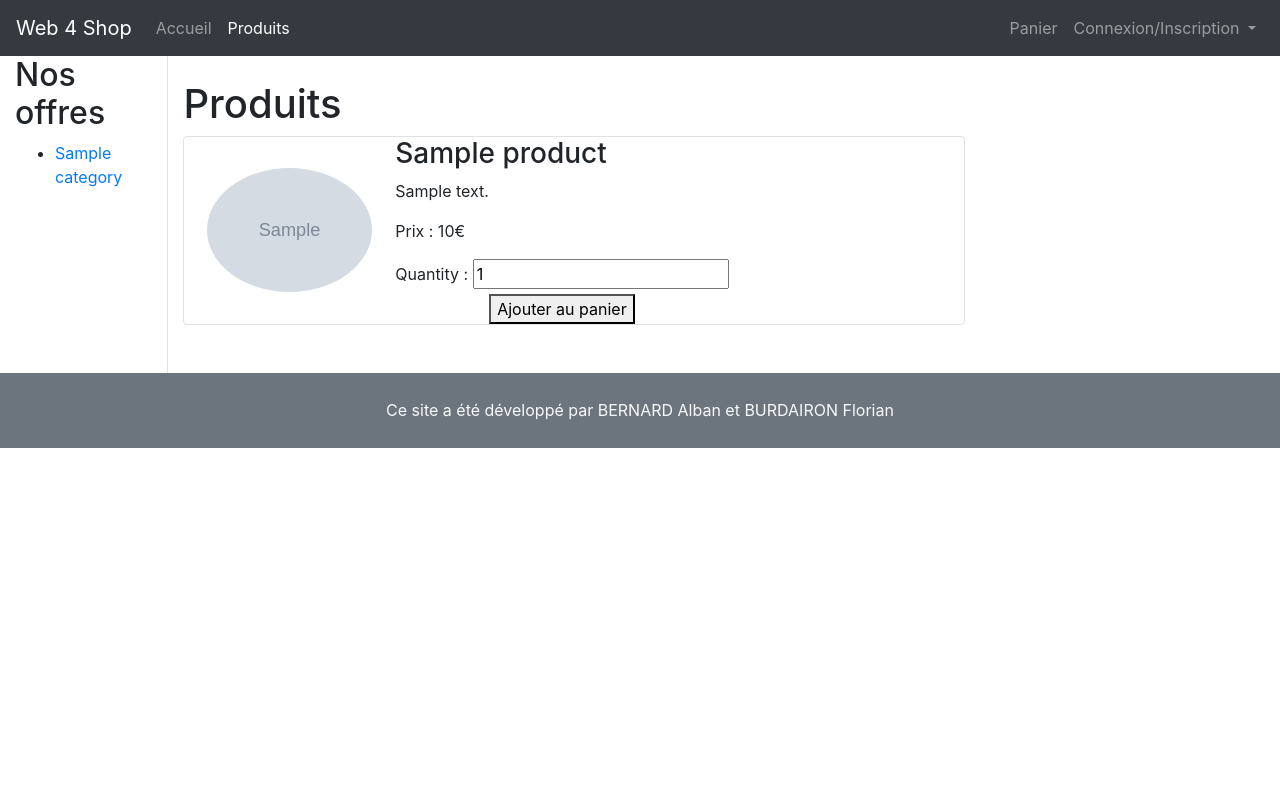
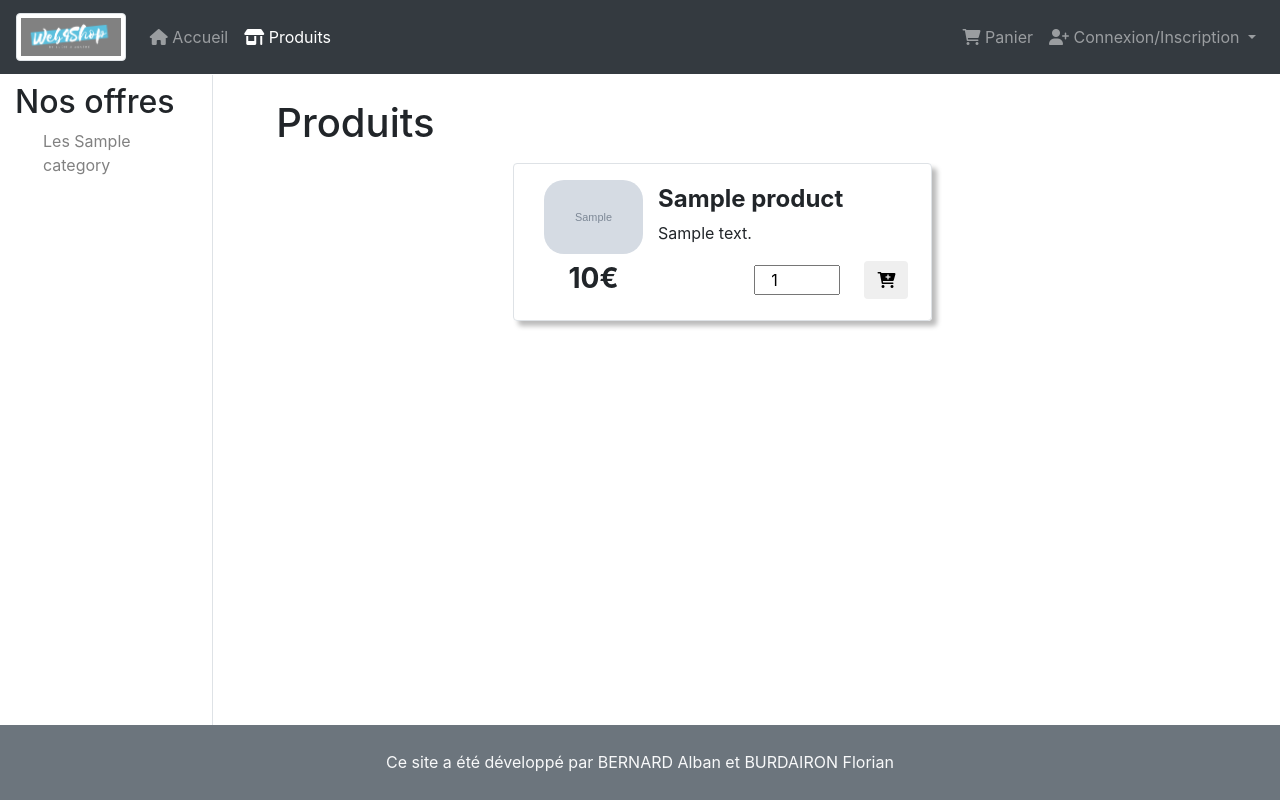
Before and after one commit to florianBurdairon/projet-ISI-WEB, a PHP site: page /products in a window 1280 px wide. Run offline with PHP 8.4, Linux system fonts and the light colour scheme; tables that the repository leaves empty or names only in its code hold one stand-in row (values such as "Sample post"); grey boxes marked "Sample" are stand-in pictures; some libraries are stand-ins or nearby versions.

Commit message:
start bootstrap : home / products / shoppingcart

```diff
--- a/assets/css/style.css
+++ b/assets/css/style.css
@@ -1,8 +1,50 @@
-footer{
-    min-height:75px;
-    padding-top:25px;
+html, body {
+    margin: 0;
+    min-height: 100%;
+    height: 100%;
+}
+
+footer, .push{
+    min-height: 75px;
+    padding-top: 25px;
+}
+
+header {
+    min-height: 75px;
+}
+
+.content-wrapper {
+    min-height: 100%;
+    margin-top: 0px;
+    padding-top: 75px;
+    margin-bottom: -75px;
+    padding-bottom: 75px;
 }
 
 table, th, td{
     border: 1px solid black;
 }
+
+.img-thumbnail{
+    height: 48px;
+    width: auto;
+}
+
+.li-offers {
+    font-size: medium;
+    color: #818181;
+}
+
+.li-offers:hover{
+    color: #616161;
+    text-decoration: none;
+}
+
+.product-box {
+    box-shadow: #BBBBBB 5px 5px 5px;
+    flex: 50%;
+}
+
+.product-img {
+    border-radius: 20px;
+}
--- a/view/layout.php
+++ b/view/layout.php
@@ -4,10 +4,11 @@
         <meta http-equiv="Content-Type" content="text/html" ; charset="utf-8" />
         <link rel="stylesheet" href="https://cdn.jsdelivr.net/npm/bootstrap@4.0.0/dist/css/bootstrap.min.css" integrity="sha384-Gn5384xqQ1aoWXA+058RXPxPg6fy4IWvTNh0E263XmFcJlSAwiGgFAW/dAiS6JXm" crossorigin="anonymous">
         <link rel="stylesheet" href="<?= ROOT ?>assets/css/style.css">
+        <link rel="stylesheet" href="https://cdnjs.cloudflare.com/ajax/libs/font-awesome/6.2.1/css/all.min.css">
         <title><?= $title?></title>
     </head>
     <body>
-        <header>
+        <header class="fixed-top">
             <!-- Navigation sur le site -->
             <nav class="navbar navbar-expand-sm navbar-dark bg-dark justify-content-start">
 
@@ -17,34 +18,33 @@
                 </button>
 
                 <!-- Logo -->
-                <a class="navbar-brand" href="<?= ROOT ?>home">Web 4 Shop</a>
+                <a class="navbar-brand" href="<?= ROOT ?>home"><img class="img-thumbnail" src="<?= ROOT ?>assets/productimages/Web4ShopHeader.png"></a>
 
                 <!-- Liens -->
                 <div class="collapse navbar-collapse" id="navbarSupportedContent">
                     <!-- Navigation sur le site -->
                     <ul class="navbar-nav mr-auto">
-                        <li class="nav-item"><a class="nav-link <?php if($action == "Home") echo "active" ?>" href="<?= ROOT ?>home">Accueil</a></li>
-                        <li class="nav-item"><a class="nav-link <?php if($action == "Products") echo "active" ?>" href="<?= ROOT ?>products">Produits</a></li>
+                        <li class="nav-item"><a class="nav-link <?php if($action == "Home") echo "active" ?>" href="<?= ROOT ?>home"><i class="fa fa-home"></i> Accueil</a></li>
+                        <li class="nav-item"><a class="nav-link <?php if($action == "Products") echo "active" ?>" href="<?= ROOT ?>products"><i class="fa fa-shop"></i> Produits</a></li>
                     </ul>
 
                     <div class="dropdown-divider"></div>
 
                     <!-- Navigation sur les informations de session -->
                     <ul class="navbar-nav">
-                        <li class="nav-item"><a class="nav-link <?php if($action == "Shoppingcart") echo "active" ?>" href="<?= ROOT ?>shoppingcart">Panier</a></li>
+                        <li class="nav-item"><a class="nav-link <?php if($action == "Shoppingcart") echo "active" ?>" href="<?= ROOT ?>shoppingcart"><i class="fa fa-cart-shopping"></i> Panier</a></li>
                         <!--<li class="nav-item"><a class="nav-link" href="account.php">Mon compte</a></li>-->
                         <li class="nav-item dropdown">
                             <a class="nav-link dropdown-toggle" href="#" id="navbarDropdown" role="button" data-toggle="dropdown" aria-haspopup="true" aria-expanded="false">
                             <?php
-                                if($user != null) echo "Bonjour ".$user->get_surname();
-                                else echo "Connexion/Inscription";
+                                if($user != null) echo "<i class=\"fa fa-user\"></i> Bonjour ".$user->get_surname();
+                                else echo "<i class=\"fa fa-user-plus\"></i> Connexion/Inscription";
                             ?>
                             </a>
                             <div class="dropdown-menu dropdown-menu-right" aria-labelledby="navbarDropdown">
                                 <?php if($user != null):?>
-                                    <a class="dropdown-item" href="<?= ROOT ?>account/infos">Accéder à mon compte</a>
-                                    <div class="dropdown-divider"></div>
-                                    <a class="dropdown-item" href="<?= ROOT ?>account/orders">Accéder à mes commandes</a>
+                                    <a class="dropdown-item" href="<?= ROOT ?>account/infos">Mon compte</a>
+                                    <a class="dropdown-item" href="<?= ROOT ?>account/orders">Mes commandes</a>
                                     <div class="dropdown-divider"></div>
                                     <a class="dropdown-item" href="<?= ROOT ?>account/logout">Se déconnecter</a>
                                 <?php elseif(isset($_SESSION["admin"])):?>
@@ -63,9 +63,12 @@
             </nav>
         </header>
 
+
+        <div class="content-wrapper d-flex align-items-stretch">
         <?= $content ?>
+        </div>
 
-        <footer class="footer mt-auto text-light bg-secondary d-flex justify-content-center">
+        <footer class="footer text-light bg-secondary d-flex justify-content-center">
             <p>Ce site a été développé par BERNARD Alban et BURDAIRON Florian</p>
             <p></p>
         </footer>
--- a/view/viewProducts.php
+++ b/view/viewProducts.php
@@ -1,23 +1,25 @@
-<div class="d-sm-inline-flex d-flex" id="wrapper">
-    <div class="border-right bg-white col-lg-2 col-md-3 col-sm-3" id="sidebar-wrapper">
-        <h2>Nos offres</h2>
+<div class="d-sm-inline-flex d-flex w-100">
+    <div class="border-right bg-white col-lg-2 col-md-3 col-sm-3">
+        <h2 class="mt-2">Nos offres</h2>
         <nav>
-            <ul>
+            <ul class="list-unstyled ml-4">
                 <?php
                 foreach($categories as $cat)
                 {
                     $id = $cat->get_id();
-                    $name = $cat->get_name();
+                    $name = ucfirst("les ".$cat->get_name());
                     $path = ROOT."products/cat/".$id;
-                    echo "<li><a href='$path'>$name</a></li>";
+                    echo "<li class=\"m-1\"><a href='$path' class=\"li-offers\">$name</a></li>";
                 }
                 ?>
             </ul>
         </nav>
     </div>
-    <div><!-- class="col-lg-8 col-md-7 col-sm-6 col-xs-5" id="page-content-wrapper">-->
-        <div class="container-fluid">
-            <h1 class="mt-4">Produits<?php if(isset($category)) echo(" - ".$category->get_name());?></h1>
+    <div class="w-100">
+        <div class="container-fluid w-100">
+            <h1 class="mt-4 mb-3 ml-5">Produits<?php if(isset($category)) echo(" - ".$category->get_name());?></h1>
+
+            <div class="container d-flex flex-wrap justify-content-center">
                 <?php
                 // Itération sur les résultats de la requête SQL -> Produits
                 if(isset($products)){
@@ -29,23 +31,21 @@
                         $price =$product->get_price();
                         ?>
 
-                    <!-- HTML -->
-                    <div class="d-flex flex-column flex-lg-row flex-md-row flex-sm-column align-items-center border rounded mb-5">
-                        <div class="border-end bg-white col-5 col-lg-3 col-md-4 col-sm-5 m-2">
-                            <img class="rounded-circle w-100" src="<?= ROOT ?>assets/productimages/<?= $img ?>" alt="<?= $img ?>">
+                        <div class="product-box col-5 d-flex flex-column flex-lg-row flex-md-row flex-sm-column align-items-center border rounded mb-4 mr-5 pt-3 pb-3">
+                            <div class="d-flex flex-column align-items-center bg-white col-4">
+                                <img class="product-img w-100 mb-2" src="<?= ROOT ?>assets/productimages/<?= $img ?>" alt="<?= $img ?>">
+                                <h3><b><?= $price ?>€</b></h3>
                             </div>
                             <div class="d-flex flex-column align-items-center align-items-md-start align-items-lg-start">
-                            <h3><?= $name ?></h3>
+                                <h4><b><?= $name ?></b></h4>
                                 <p class="text-md-left text-sm-center"><?= $desc ?></p>
-                            <p>Prix : <?= $price ?>€</p>
 
                                 <form class="d-flex flex-column align-items-center" method="post" action="<?= ROOT ?>shoppingcart/insert">
                                     <input type="hidden" name="product_id" value="<?= $id ?>">
-                                <div>
-                                    <label for="quantity">Quantity :</label>
-                                    <input type="number" id="quantity" name="quantity" value="1" min="1">
+                                    <div class="d-flex justify-content-end align-items-center">
+                                        <input class="col-4" type="number" id="quantity" name="quantity" value="1" min="1">
+                                        <button class="btn ml-4 mr-2" type="submit"><i class="fa fa-cart-plus"></i></button>
                                     </div>
-                                <button type="submit">Ajouter au panier</button>
                                 </form>
                             </div>
                         </div>
@@ -57,3 +57,4 @@
             </div>
         </div>
     </div>
+</div>
```
Also changed, not shown: model/order.php (+12 -12 lines), view/viewHome.php (+21 -6 lines), view/viewShoppingcart.php (+20 -20 lines). Lines whose indentation alone changed are shown as unchanged.
